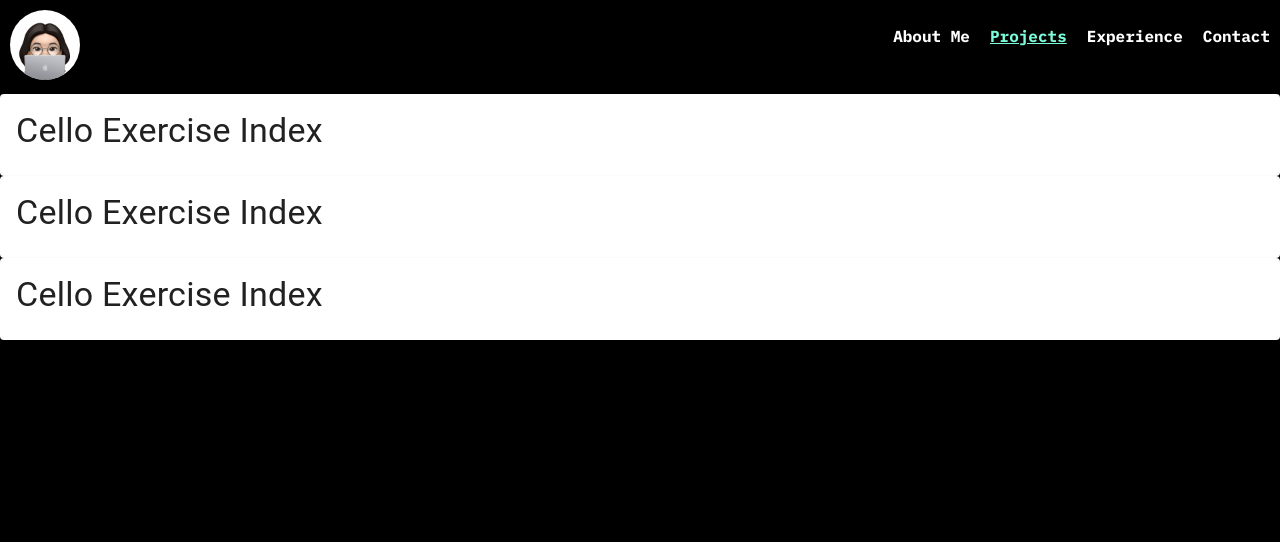
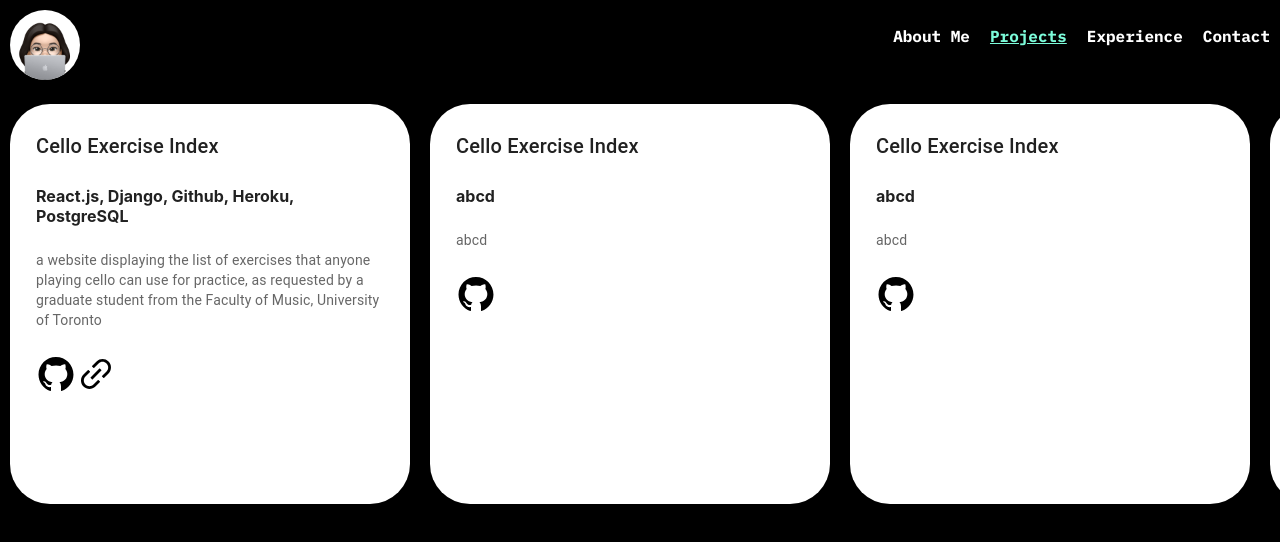
Before and after one commit to eun-chae-s/eun-chae-s.github.io, a React (Create React App) app: page /projects in a window 1280 px wide. Shown: the top 542 px of the page. Built offline with nearby package versions, Linux system fonts and the light colour scheme.

Commit message:
set up the slider and work on card content styling

```diff
--- /dev/null
+++ b/src/css/Projects.css
@@ -0,0 +1,23 @@
+.projects {
+  display: flex;
+  flex-direction: row;
+  align-items: center;
+  overflow-x: auto;
+  position: relative;
+}
+
+.card {
+  margin: 10px;
+}
+
+.card-content {
+  margin: 10px;
+  display: flex;
+  flex-direction: column;
+  justify-content: center;
+}
+
+a {
+  text-decoration: none;
+  color: black;
+}
--- a/src/data/projects.json
+++ b/src/data/projects.json
@@ -1,5 +1,12 @@
 {
   "entities": [
+    {
+      "title": "Cello Exercise Index",
+      "description": "a website displaying the list of exercises that anyone playing cello can use for practice, as requested by a graduate student from the Faculty of Music, University of Toronto",
+      "tech": "React.js, Django, Github, Heroku, PostgreSQL",
+      "website": "https://cello-exercise-index.herokuapp.com/",
+      "github": "https://github.com/csc301-fall-2022/team-project-3-uoft-faculty-of-music-t"
+    },
     {
       "title": "Cello Exercise Index",
       "description": "abcd",
--- a/src/pages/Projects.js
+++ b/src/pages/Projects.js
@@ -1,7 +1,9 @@
 import React from "react";
 import Header from "../components/Header";
+import "../css/Projects.css";
 import * as projects from "../data/projects.json";
 import { Card, CardContent, Typography } from "@mui/material";
+import { AiFillGithub, AiOutlineLink } from "react-icons/ai";
 
 export default function Projects() {
   return (
@@ -9,10 +11,29 @@ export default function Projects() {
       <Header></Header>
       <div className="projects">
         {projects.entities.map((project) => (
-          <Card>
-            <CardContent>
-              <Typography variant="h4" component="div">
+          <Card
+            className="card"
+            sx={{ minWidth: 400, minHeight: 400, borderRadius: 10 }}
+          >
+            <CardContent className="card-content" sx={{ gap: 3 }}>
+              <Typography variant="h6" component="div">
                 {project.title}
+              </Typography>
+              <Typography variant="body3" fontWeight={"bold"}>
+                {project.tech}
+              </Typography>
+              <Typography variant="body2" color="text.secondary">
+                {project.description}
+              </Typography>
+              <Typography className="links">
+                <a href={project.github}>
+                  <AiFillGithub size={40}></AiFillGithub>
+                </a>
+                {project.website && (
+                  <a href={project.website}>
+                    <AiOutlineLink size={40}></AiOutlineLink>
+                  </a>
+                )}
               </Typography>
             </CardContent>
           </Card>
```
